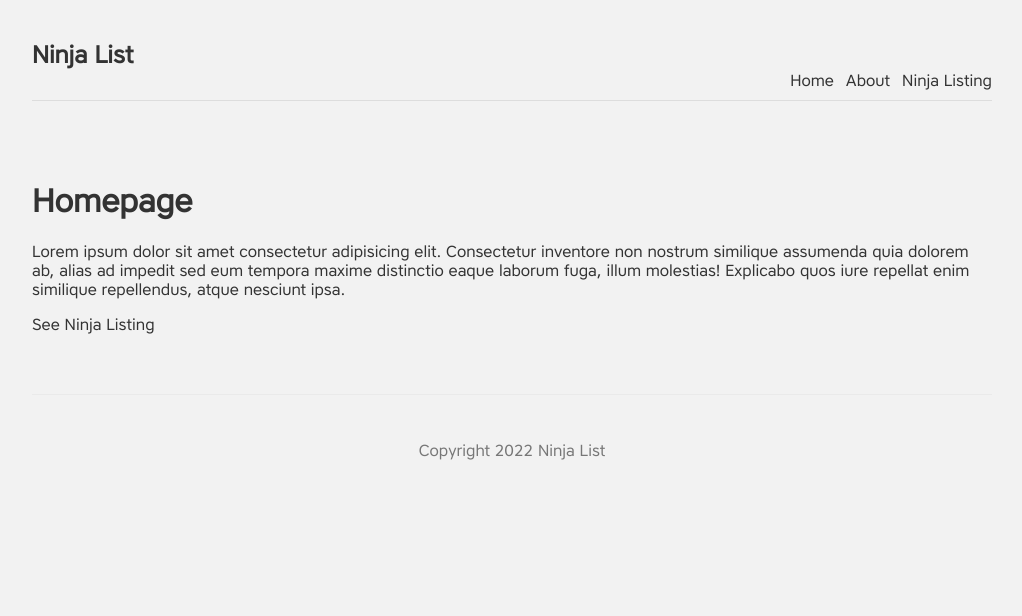
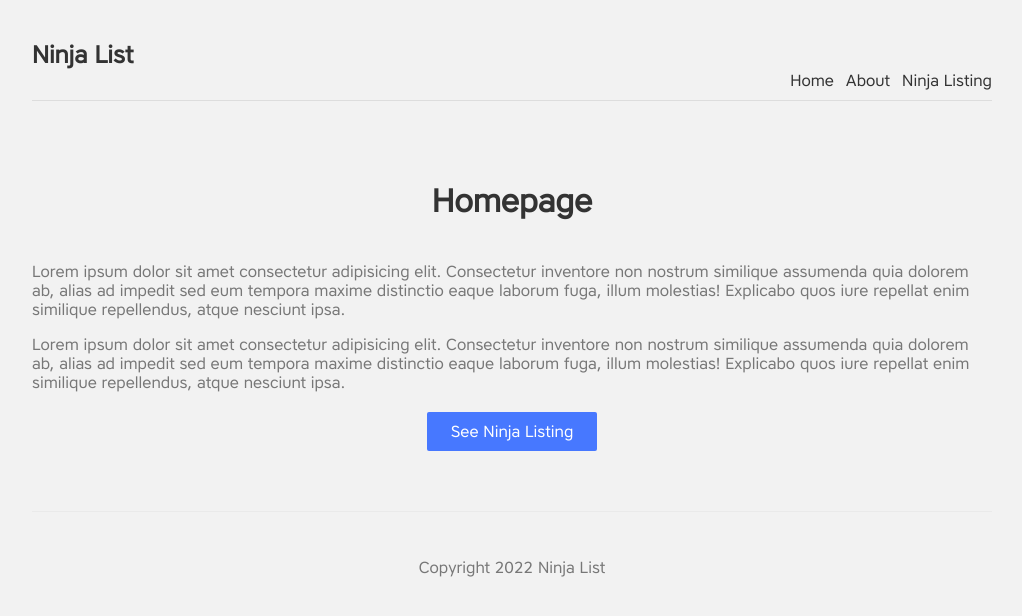
Before and after one commit to dev-xero/ninja-list, a Next.js app: page / in a window 1280 px wide. Shown: the top 616 px of the page, without its empty margins (128-1150 px from the left). Built offline with nearby package versions, Linux system fonts and the light colour scheme.

Commit message:
Updated Home Module CSS

```diff
--- a/pages/index.jsx
+++ b/pages/index.jsx
@@ -5,16 +5,23 @@ import styles from '../styles/Home.module.css'
 
 export default function Home() {
   return (
-    <div>
-      <h1>Homepage</h1>
-      <p>
+    <div className={styles.container}>
+      <h1 className={styles.title}>Homepage</h1>
+      <p className={styles.text}>
         Lorem ipsum dolor sit amet consectetur adipisicing elit. Consectetur
         inventore non nostrum similique assumenda quia dolorem ab, alias ad
         impedit sed eum tempora maxime distinctio eaque laborum fuga, illum
         molestias! Explicabo quos iure repellat enim similique repellendus,
         atque nesciunt ipsa.
       </p>
-      <Link href='/ninjas'><a>See Ninja Listing</a></Link>
+      <p className={styles.text}>
+        Lorem ipsum dolor sit amet consectetur adipisicing elit. Consectetur
+        inventore non nostrum similique assumenda quia dolorem ab, alias ad
+        impedit sed eum tempora maxime distinctio eaque laborum fuga, illum
+        molestias! Explicabo quos iure repellat enim similique repellendus,
+        atque nesciunt ipsa.
+      </p>
+      <Link href='/ninjas'><a className={styles.btn}>See Ninja Listing</a></Link>
     </div>
   )
 }
--- a/styles/Home.module.css
+++ b/styles/Home.module.css
@@ -1,129 +1,19 @@
-.container {
-  padding: 0 2rem;
-}
-
-.main {
-  min-height: 100vh;
-  padding: 4rem 0;
-  flex: 1;
-  display: flex;
-  flex-direction: column;
-  justify-content: center;
-  align-items: center;
-}
-
-.footer {
-  display: flex;
-  flex: 1;
-  padding: 2rem 0;
-  border-top: 1px solid #eaeaea;
-  justify-content: center;
-  align-items: center;
-}
-
-.footer a {
-  display: flex;
-  justify-content: center;
-  align-items: center;
-  flex-grow: 1;
-}
-
-.title a {
-  color: #0070f3;
-  text-decoration: none;
-}
-
-.title a:hover,
-.title a:focus,
-.title a:active {
-  text-decoration: underline;
-}
-
 .title {
-  margin: 0;
-  line-height: 1.15;
-  font-size: 4rem;
-}
-
-.title,
-.description {
+  color: #333;
+  padding-bottom: 20px;
   text-align: center;
 }
-
-.description {
-  margin: 4rem 0;
-  line-height: 1.5;
-  font-size: 1.5rem;
+.text {
+  color: #777;
 }
-
-.code {
-  background: #fafafa;
-  border-radius: 5px;
-  padding: 0.75rem;
-  font-size: 1.1rem;
-  font-family: Menlo, Monaco, Lucida Console, Liberation Mono, DejaVu Sans Mono,
-    Bitstream Vera Sans Mono, Courier New, monospace;
+.btn {
+  display: block;
+  width: 150px;
+  padding: 10px 10px;
+  margin: 20px auto;
+  background: hsl(224, 100%, 64%);
+  border-radius: 2px;
+  color: hsl(0, 0%, 100%);
+  text-align: center;
+  font-family: 'Core-regular';
 }
-
-.grid {
-  display: flex;
-  align-items: center;
-  justify-content: center;
-  flex-wrap: wrap;
-  max-width: 800px;
-}
-
-.card {
-  margin: 1rem;
-  padding: 1.5rem;
-  text-align: left;
-  color: inherit;
-  text-decoration: none;
-  border: 1px solid #eaeaea;
-  border-radius: 10px;
-  transition: color 0.15s ease, border-color 0.15s ease;
-  max-width: 300px;
-}
-
-.card:hover,
-.card:focus,
-.card:active {
-  color: #0070f3;
-  border-color: #0070f3;
-}
-
-.card h2 {
-  margin: 0 0 1rem 0;
-  font-size: 1.5rem;
-}
-
-.card p {
-  margin: 0;
-  font-size: 1.25rem;
-  line-height: 1.5;
-}
-
-.logo {
-  height: 1em;
-  margin-left: 0.5rem;
-}
-
-@media (max-width: 600px) {
-  .grid {
-    width: 100%;
-    flex-direction: column;
-  }
-}
-
-@media (prefers-color-scheme: dark) {
-  .card,
-  .footer {
-    border-color: #222;
-  }
-  .code {
-    background: #111;
-  }
-  .logo img {
-    filter: invert(1);
-  }
-}
```
Also changed, not shown: styles/Ninjas.module.css (added).
